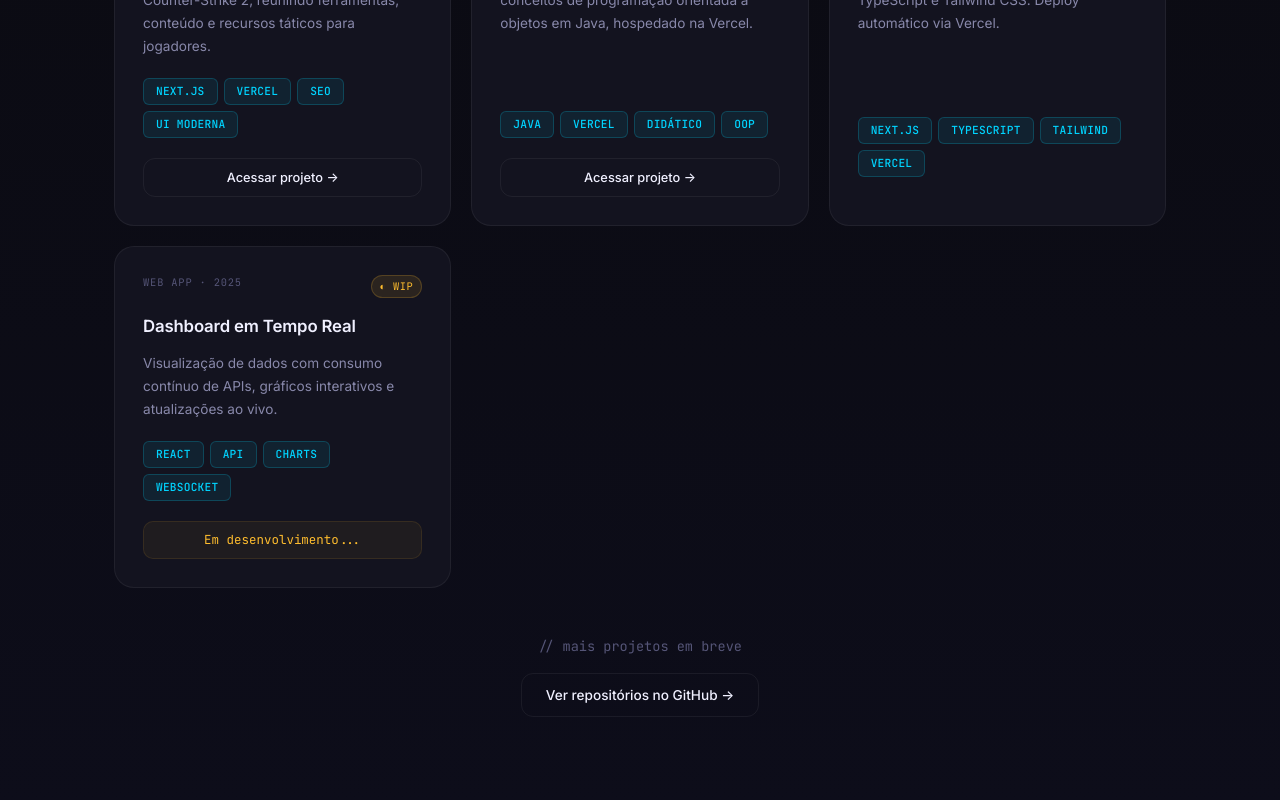
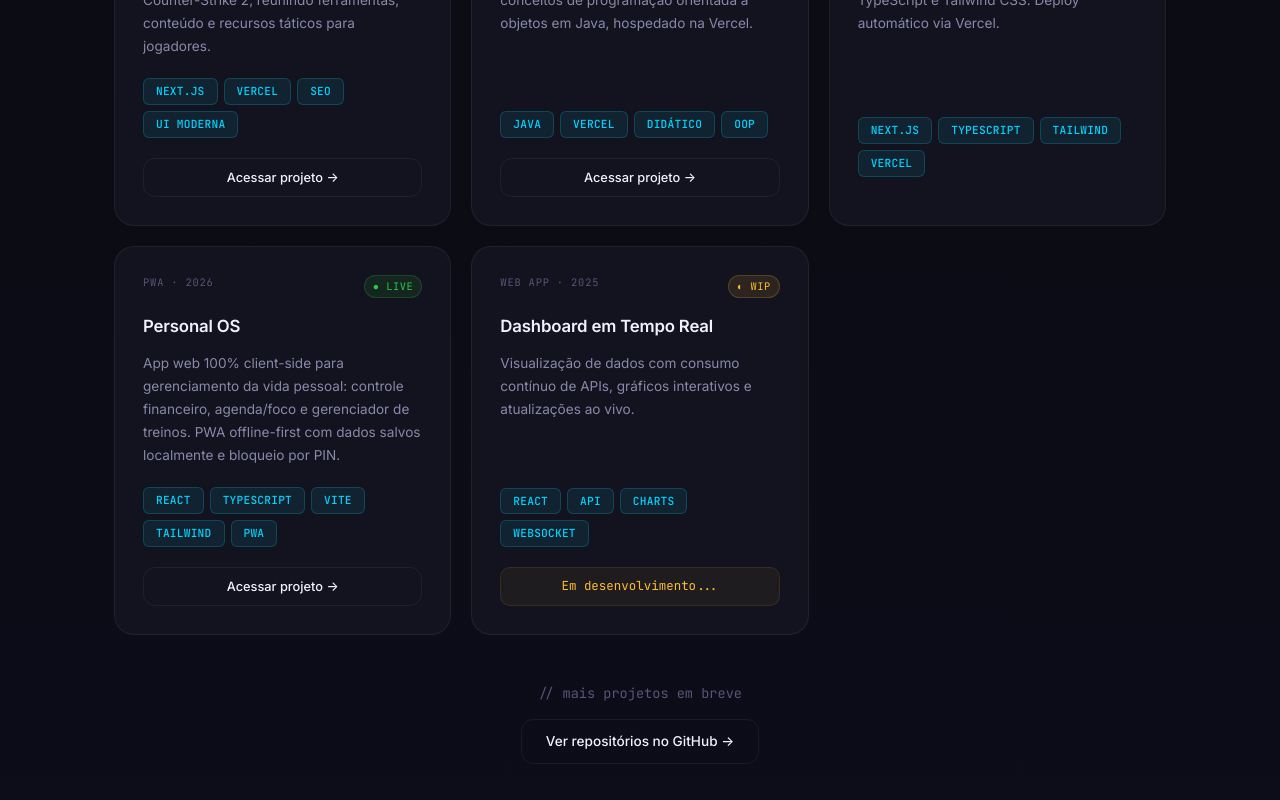
Before and after one commit to Smxke28/Protif-lio, a Next.js app: page /projetos in a window 1280 px wide. Shown: the part 582-1382 px from the top of the page. Built offline with nearby package versions, Linux system fonts and the light colour scheme; no server answers.

Commit message:
Adição Personal OS

```diff
--- a/app/projetos/page.tsx
+++ b/app/projetos/page.tsx
@@ -30,6 +30,15 @@ const projects = [
     year: '2025',
     category: 'Portfólio',
   },
+  {
+  title: 'Personal OS',
+  desc: 'App web 100% client-side para gerenciamento da vida pessoal: controle financeiro, agenda/foco e gerenciador de treinos. PWA offline-first com dados salvos localmente e bloqueio por PIN.',
+  tags: ['React', 'TypeScript', 'Vite', 'Tailwind', 'PWA'],
+  link: 'https://personal-life-flow-iota.vercel.app/',
+  status: 'live',
+  year: '2026',
+  category: 'PWA',
+},
   {
     title: 'Dashboard em Tempo Real',
     desc: 'Visualização de dados com consumo contínuo de APIs, gráficos interativos e atualizações ao vivo.',
```
